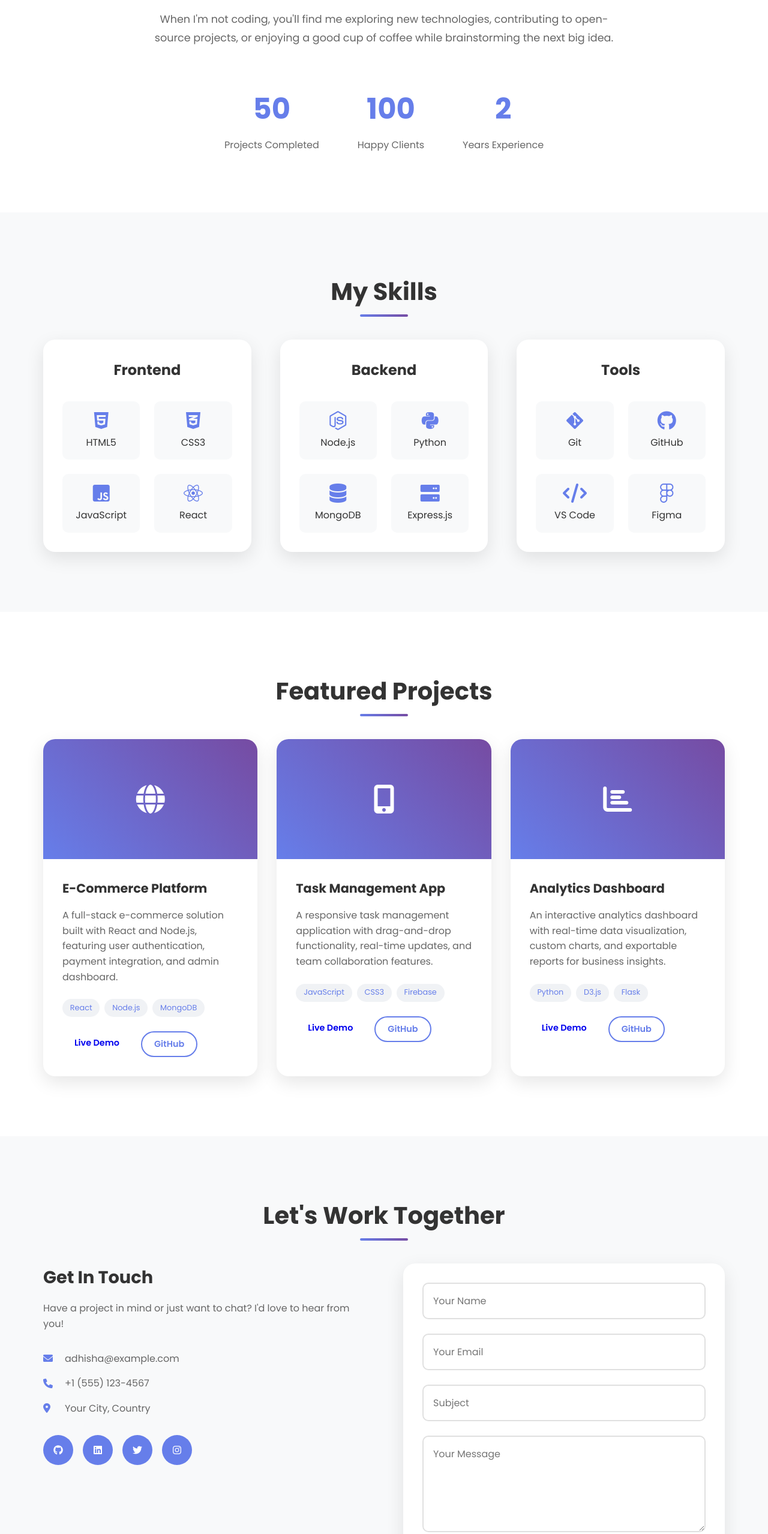
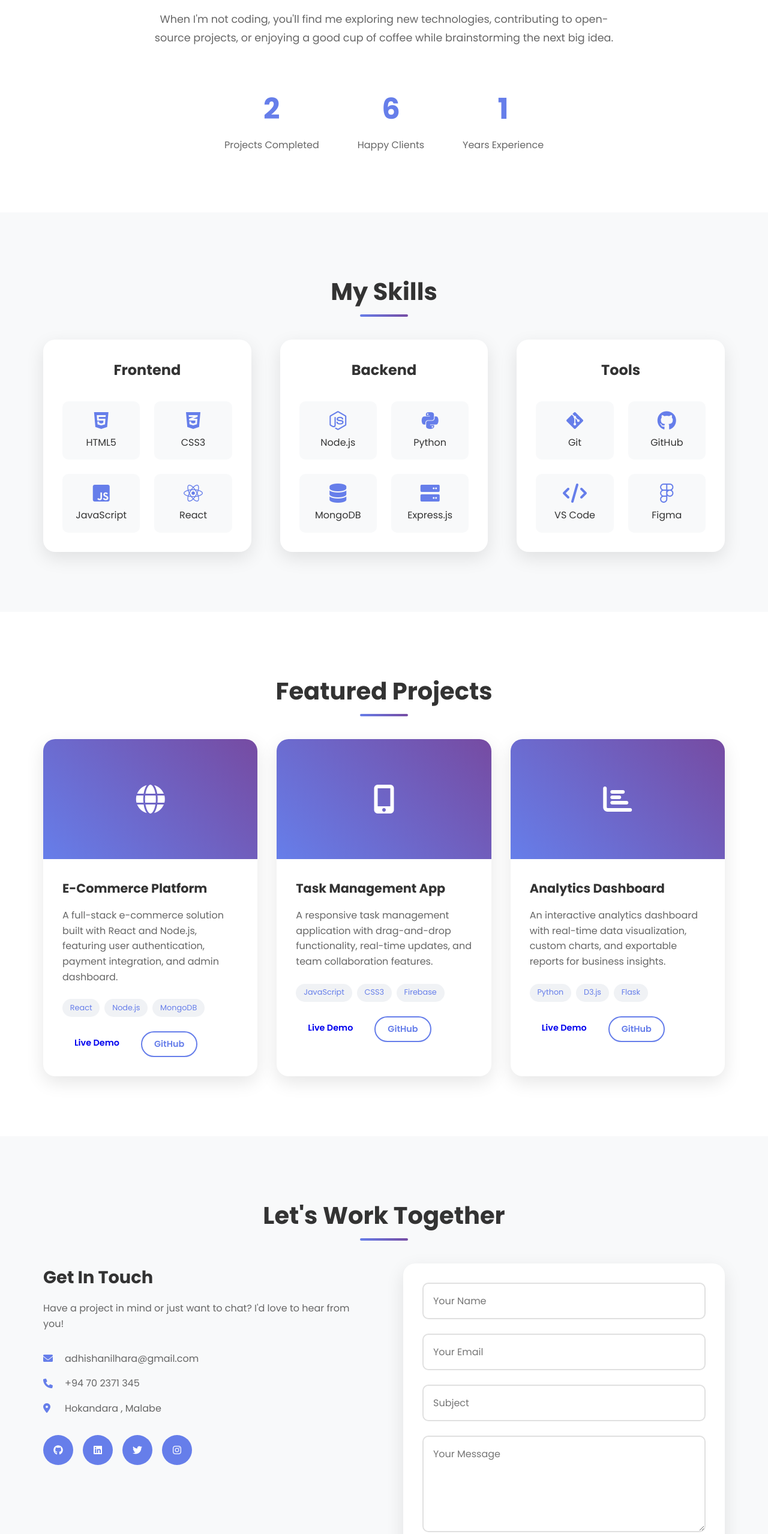
Before and after one commit to AdhishaSamarasinghe/adhisha, a plain HTML site: page Code/mainb.html in a window 1280 px wide. Shown: the part 1154-3711 px from the top of the page at 60% size. Drawn offline with Linux system fonts and the light colour scheme.

Commit message:
Update stats and contact info in mainb.html
Revised project, client, and experience statistics to reflect updated values. Updated contact email, phone number, and location details in the contact section.

```diff
--- a/Code/mainb.html
+++ b/Code/mainb.html
@@ -75,15 +75,15 @@
                     <p>When I'm not coding, you'll find me exploring new technologies, contributing to open-source projects, or enjoying a good cup of coffee while brainstorming the next big idea.</p>
                     <div class="stats">
                         <div class="stat-item">
-                            <span class="stat-number" data-target="50">0</span>
+                            <span class="stat-number" data-target="2">0</span>
                             <span class="stat-label">Projects Completed</span>
                         </div>
                         <div class="stat-item">
-                            <span class="stat-number" data-target="100">0</span>
+                            <span class="stat-number" data-target="6">0</span>
                             <span class="stat-label">Happy Clients</span>
                         </div>
                         <div class="stat-item">
-                            <span class="stat-number" data-target="2">0</span>
+                            <span class="stat-number" data-target="1">0</span>
                             <span class="stat-label">Years Experience</span>
                         </div>
                     </div>
@@ -238,15 +238,15 @@
                     <div class="contact-items">
                         <div class="contact-item">
                             <i class="fas fa-envelope"></i>
-                            <span>adhisha@example.com</span>
+                            <span>adhishanilhara@gmail.com</span>
                         </div>
                         <div class="contact-item">
                             <i class="fas fa-phone"></i>
-                            <span>+1 (555) 123-4567</span>
+                            <span>+94 70 2371 345</span>
                         </div>
                         <div class="contact-item">
                             <i class="fas fa-map-marker-alt"></i>
-                            <span>Your City, Country</span>
+                            <span>Hokandara , Malabe</span>
                         </div>
                     </div>
                     <div class="social-links">
```
